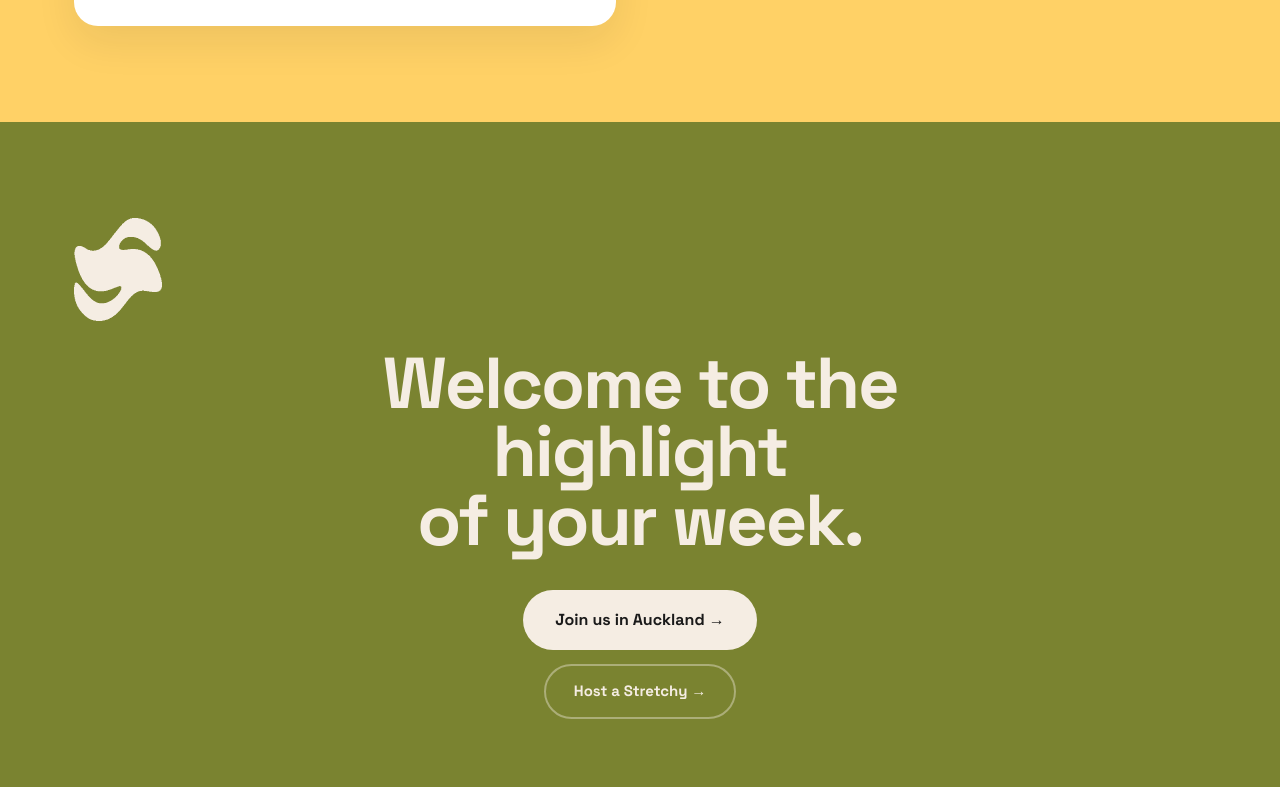
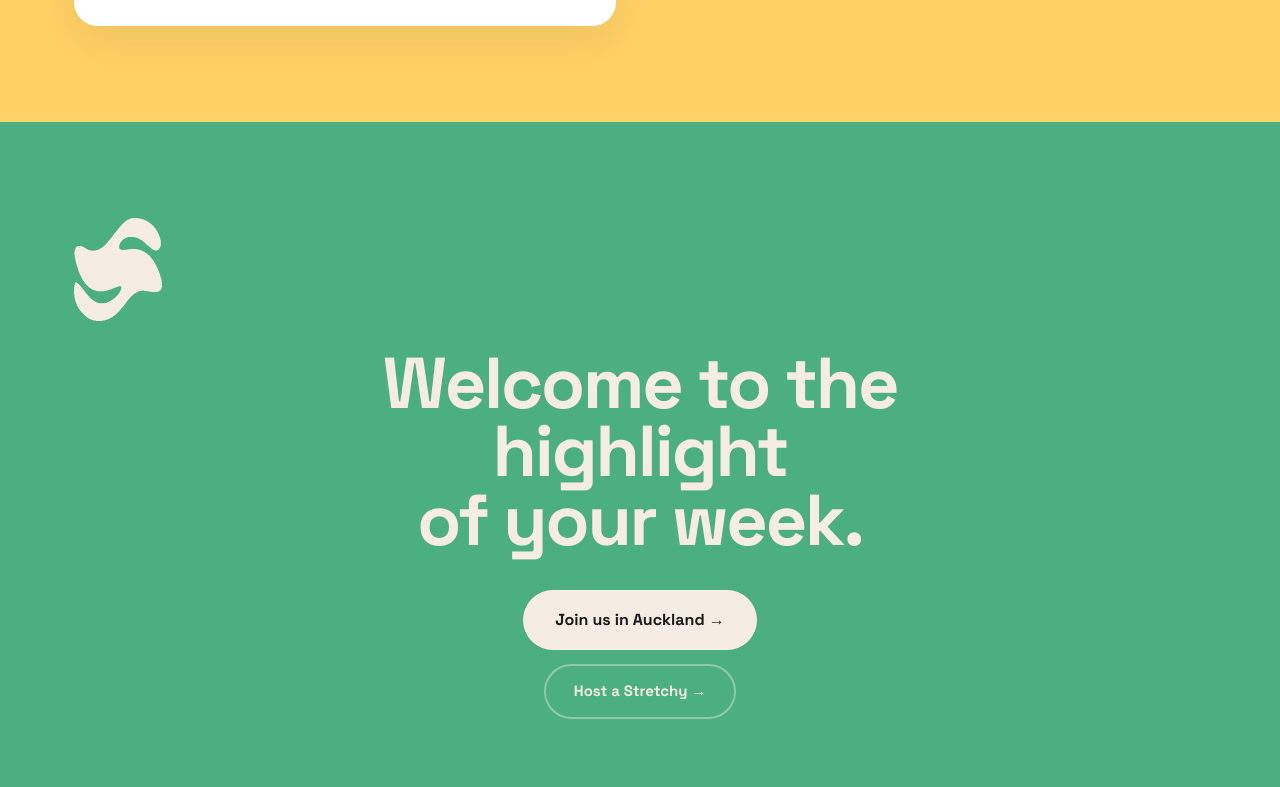
Before and after one commit to kimberley-stretchy/stretchy-app, a Next.js app: page / in a window 1280 px wide. Shown: the part 5613-6400 px from the top of the page. Built offline with nearby package versions, Linux system fonts and the light colour scheme; no server answers; a web font is replaced by a local one.

Commit message:
fix: FinalCTA background green to match footer

```diff
--- a/app/page.tsx
+++ b/app/page.tsx
@@ -352,7 +352,7 @@ function SuggestAStretchy() {
 // ─── FINAL CTA ────────────────────────────────────────────────
 function FinalCTA() {
   return (
-    <div style={{ background: T.olive, color: T.cream, textAlign: "center" }}>
+    <div style={{ background: "#4CAF82", color: T.cream, textAlign: "center" }}>
       <div style={{ maxWidth: MAXW, margin: "0 auto", padding: "96px 24px" }}>
         <SMark size={88} className="text-cream" />
         <h2 style={{ fontFamily: T.title, fontWeight: 700, fontSize: "clamp(40px, 6vw, 72px)", lineHeight: 0.95, letterSpacing: "-0.03em", margin: "28px auto 22px", maxWidth: 720 }}>Welcome to the highlight<br />of your week.</h2>
```
